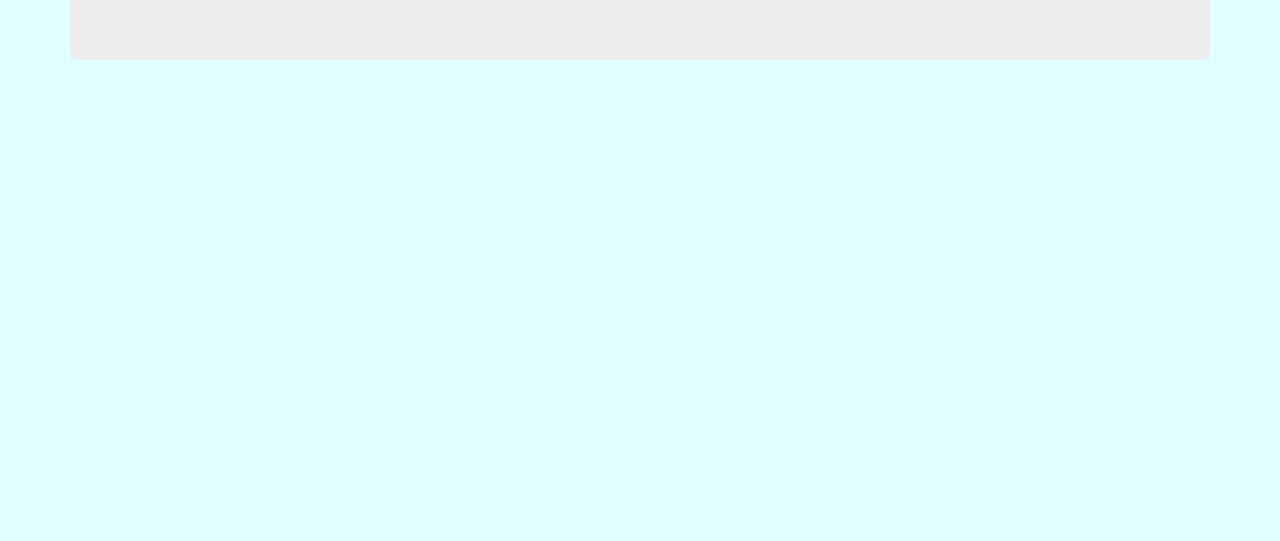
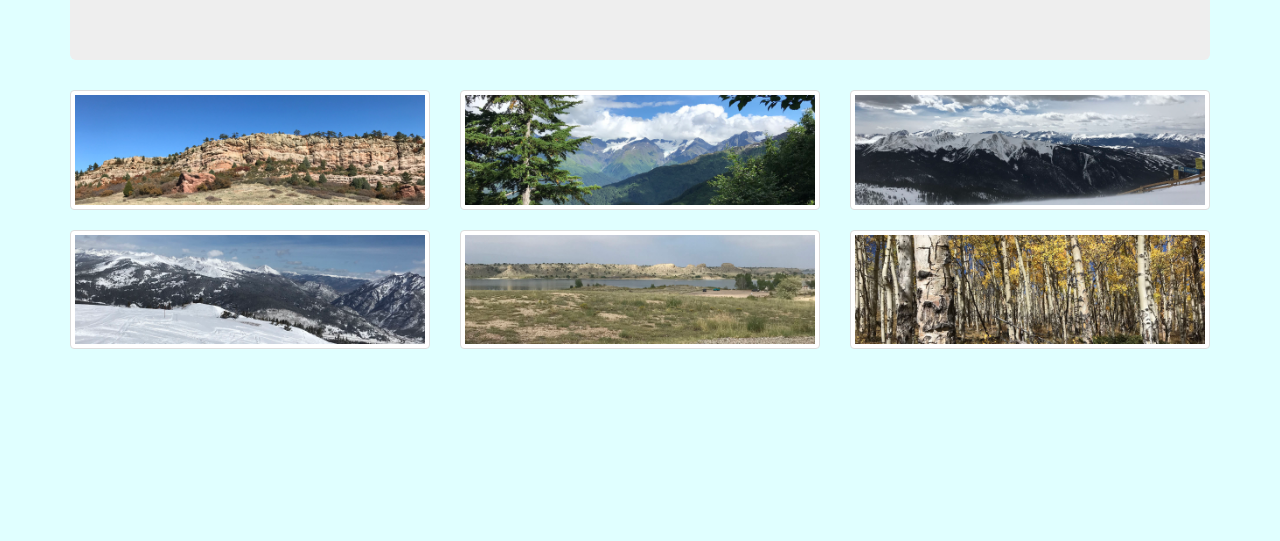
Before and after one commit to karenkepner/bootstrap-3, a plain HTML site: page index.html in a window 1280 px wide. Shown: the part 259-800 px from the top of the page. Drawn offline with nearby package versions, Linux system fonts and the light colour scheme.

Commit message:
Add photos to gallery

```diff
--- a/index.html
+++ b/index.html
@@ -11,7 +11,7 @@
 </head>
 <body>
   <!-- from https://getbootstrap.com/docs/3.3/components/#nav -->
-  <nav class="navbar navbar-default">
+  <nav class="navbar navbar-inverse">
       <div class="container-fluid">
         <!-- Brand and toggle get grouped for better mobile display -->
         <div class="navbar-header">
@@ -43,12 +43,47 @@
         </div><!-- /.navbar-collapse -->
       </div><!-- /.container-fluid -->
     </nav>
-    <header class="container">
+    <section class="container">
       <div class="jumbotron">
         <h1>The Image Gallery in Bootstrap 3</h1>
         <p>Some of my photographs from the outdoors.</p>
       </div>
-    </header>
+      <div class="row">
+        <div class="col-lg-4">
+          <div class="thumbnail">
+            <img src="img/black_bear_trail01.jpg" alt="Black Bear trail front range denver colorado bike trail">
+          </div>
+        </div>
+        <div class="col-lg-4">
+          <div class="thumbnail">
+            <img src="img/aleyeska-alaska-trail.jpg" alt="Aleyeska Alaska Trail">
+          </div>
+        </div>
+        <div class="col-lg-4">
+          <div class="thumbnail">
+            <img src="img/arapahoe-basin-view-from-montezuma.jpg" alt="Arapahoe Basin Colorado SKi Area view wintertime">
+          </div>
+        </div>
+      </div>
+      <div class="row">
+        <div class="col-lg-4">
+          <div class="thumbnail">
+            <img src="img/top-of-copper-view.jpg" alt="view from the top of copper mountain colorado in wintertime">
+          </div>
+        </div>
+        <div class="col-lg-4">
+          <div class="thumbnail">
+            <img src="img/lake-pueblo-state-park.jpg" alt="Lake Pueblo state park colorado">
+          </div>
+        </div>
+        <div class="col-lg-4">
+          <div class="thumbnail">
+            <img src="img/sheep-creek-fall-color.jpg" alt="Sheep Creek in Park County Colorado">
+          </div>
+        </div>
+
+      </div>
+    </section>
 
 
 
```
Also changed, not shown: img/aleyeska-alaska-trail.jpg (added), img/arapahoe-basin-view-from-montezuma.jpg (added), img/black_bear_trail01.jpg (added), img/keystone-gondola.jpg (added), img/lake-pueblo-state-park.jpg (added), img/sheep-creek-fall-color.jpg (added), img/top-of-copper-view.jpg (added).
